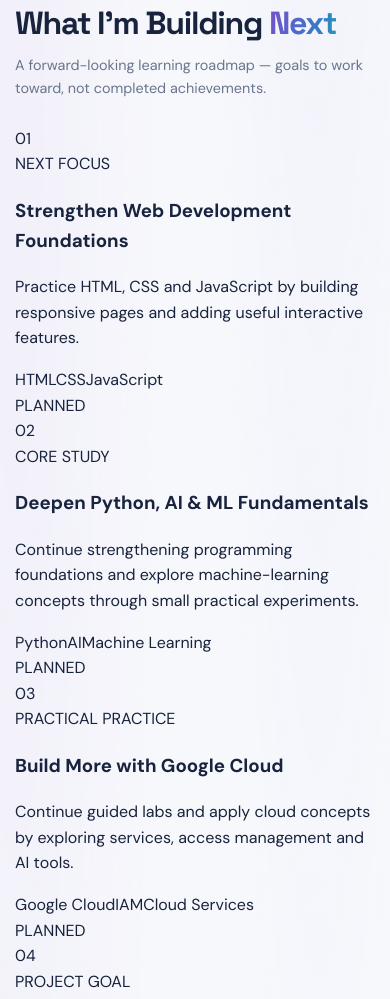
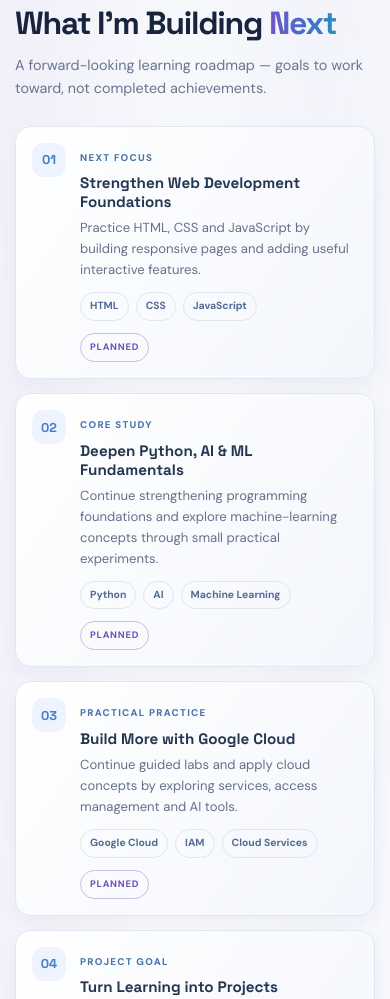
Before and after one commit to sreecharanpujari/MyPortfolio, a plain HTML site: page index.html in a window 390 px wide. Shown: the part 3943-4942 px from the top of the page. Drawn offline with Linux system fonts and the light colour scheme; no server answers.

Commit message:
Style responsive learning roadmap section

```diff
--- a/style.css
+++ b/style.css
@@ -352,3 +352,23 @@ body.light-mode .exploring-card p{color:#65718a}
 body.light-mode .exploring-tags span{color:#526b96;border-color:#dfe6f1}
 @media(max-width:850px){.exploring-grid{grid-template-columns:1fr}.exploring-card{padding:18px}}
 @media(prefers-reduced-motion:reduce){.exploring-card{transition:none}}
+
+
+/* Forward-looking learning roadmap. */
+.roadmap-list{position:relative;display:grid;gap:14px;margin:26px auto 0;max-width:940px}
+.roadmap-item{position:relative;display:grid;grid-template-columns:42px minmax(0,1fr) auto;align-items:start;gap:16px;padding:20px;border:1px solid var(--line);border-radius:16px;background:linear-gradient(125deg,var(--panel),var(--panel2));box-shadow:0 8px 22px #00000010}
+.roadmap-number{display:grid;place-items:center;width:38px;height:38px;border-radius:12px;background:#17345a;color:#7cdbff;font:800 .8rem "Space Grotesk",sans-serif}
+.roadmap-label{color:#76d8ff;font-size:.61rem;font-weight:800;letter-spacing:.13em}
+.roadmap-content h3{margin:5px 0 6px;font:700 1.02rem "Space Grotesk",sans-serif}
+.roadmap-content p{margin:0;color:var(--muted);font-size:.82rem;line-height:1.6}
+.roadmap-tags{display:flex;flex-wrap:wrap;gap:7px;margin-top:12px}
+.roadmap-tags span{padding:5px 9px;border:1px solid var(--line);border-radius:20px;color:#a8caff;font-size:.65rem;font-weight:700}
+.roadmap-state{padding:6px 9px;border:1px solid #6c78b5;border-radius:20px;color:#b9a5ff;font-size:.59rem;font-weight:800;letter-spacing:.08em;white-space:nowrap}
+body.light-mode .roadmap-item{background:linear-gradient(125deg,#fff,#f3f6fc);border-color:#e1e7f1;box-shadow:0 7px 20px rgba(35,51,83,.045)}
+body.light-mode .roadmap-number{background:#edf3ff;color:#477bc7}
+body.light-mode .roadmap-label{color:#4774ad}
+body.light-mode .roadmap-content h3{color:#253653}
+body.light-mode .roadmap-content p{color:#65718a}
+body.light-mode .roadmap-tags span{color:#526b96;border-color:#dfe6f1}
+body.light-mode .roadmap-state{color:#7253b8;border-color:#c9bce7}
+@media(max-width:600px){.roadmap-item{grid-template-columns:36px minmax(0,1fr);gap:12px;padding:16px}.roadmap-number{width:34px;height:34px}.roadmap-state{grid-column:2;justify-self:start}.roadmap-content h3{font-size:.95rem}}
```
